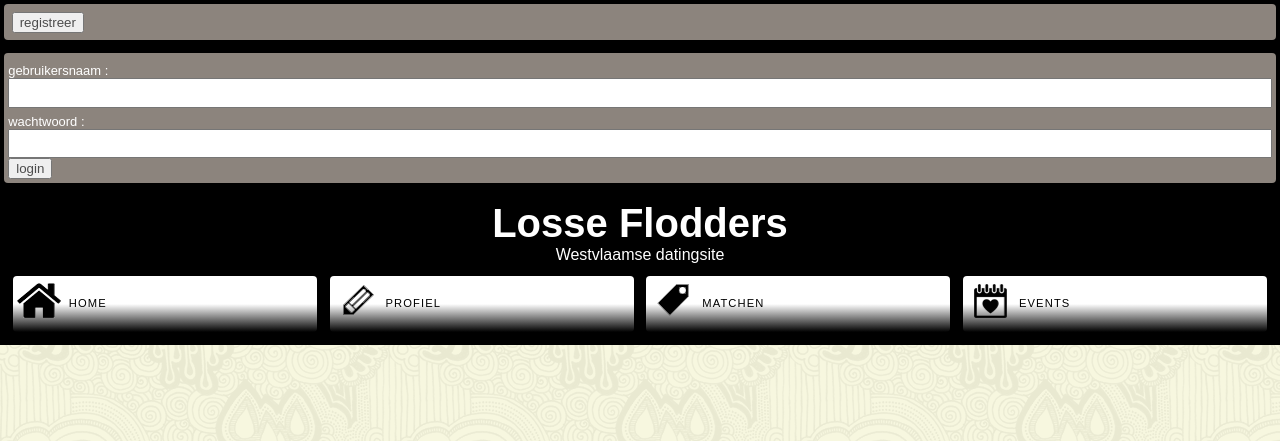
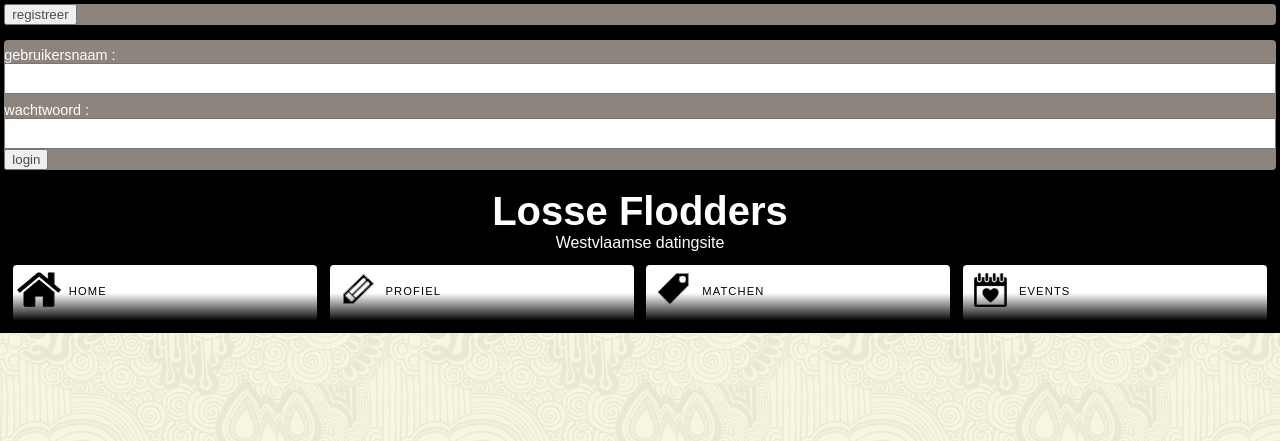
Before and after one commit to jan-vandorpe/Scrumdating, a PHP site: template presentation/header.twig in a window 1280 px wide. Shown: the top 441 px of the page. Run offline with PHP 8.4, Linux system fonts and the light colour scheme; the template is opened without the code that fills it, so the values that code supplies are empty; some libraries are stand-ins or nearby versions.

Commit message:
commiit header

```diff
--- a/presentation/header.twig
+++ b/presentation/header.twig
@@ -14,11 +14,12 @@
         <header class="headerImage">
             <div class="login ">
                 {% if login == false %}
-                  <form action="loginControl.php" method="post" class="login" id="registreer" name="registreer">
-                    <div class="login "><input type="submit" value="registreer" name="registreer"/></div>
+                    <form action="loginControl.php" method="post" class="clearFix" id="registreer" name="registreer">
+                        <div>
+                            <input type="submit" value="registreer" name="registreer"/>
+                        </div>
                     </form>
-
-                <form action="loginControl.php" method="post" class="login" id="login" name="login">
+                    <form action="loginControl.php" method="post" class="clearFix" id="login" name="login">
                         <div>
                             <label for="username">gebruikersnaam :</label><input type="text" id="username" name="username">
                         </div>
```
Lines whose indentation alone changed are shown as unchanged.
